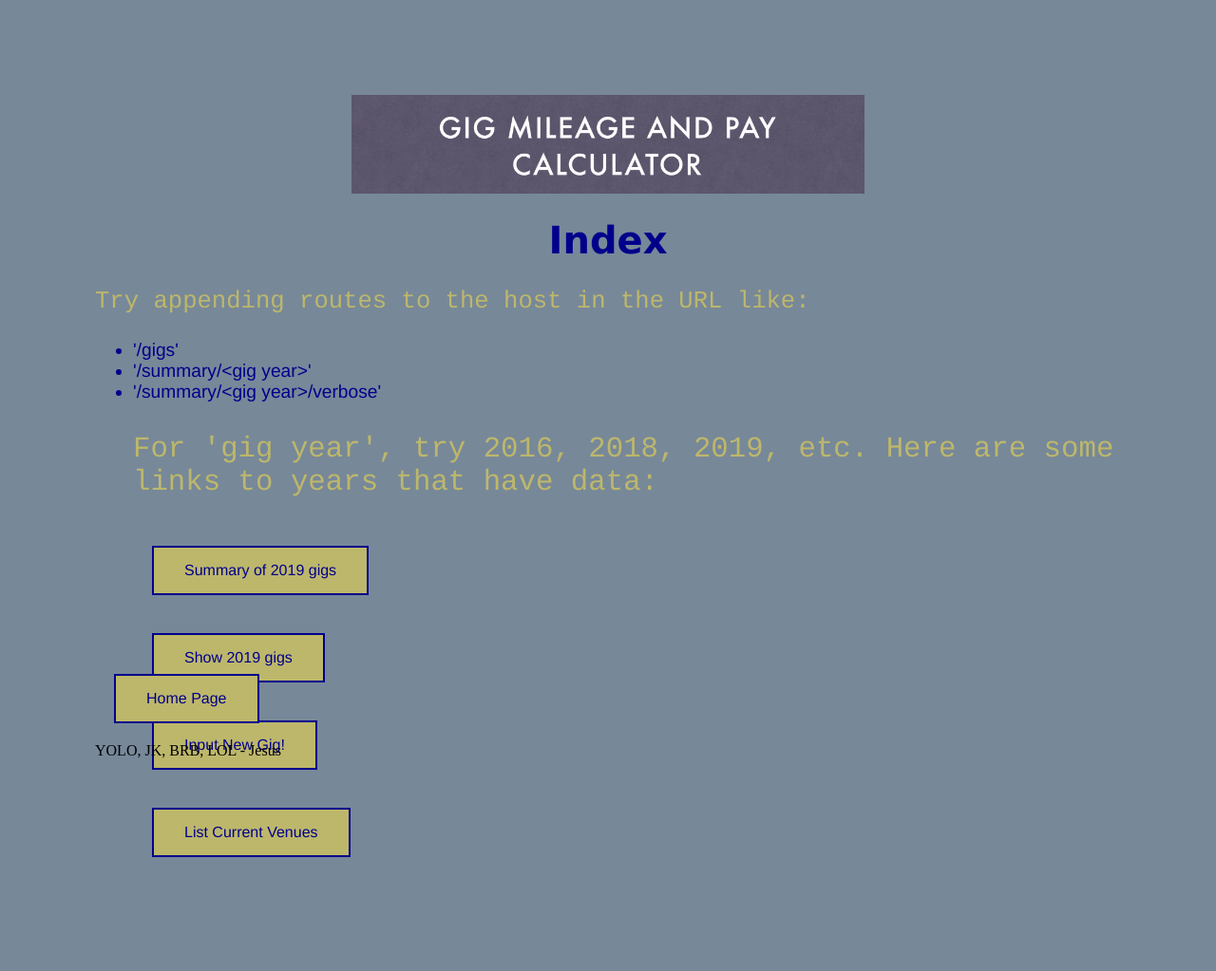
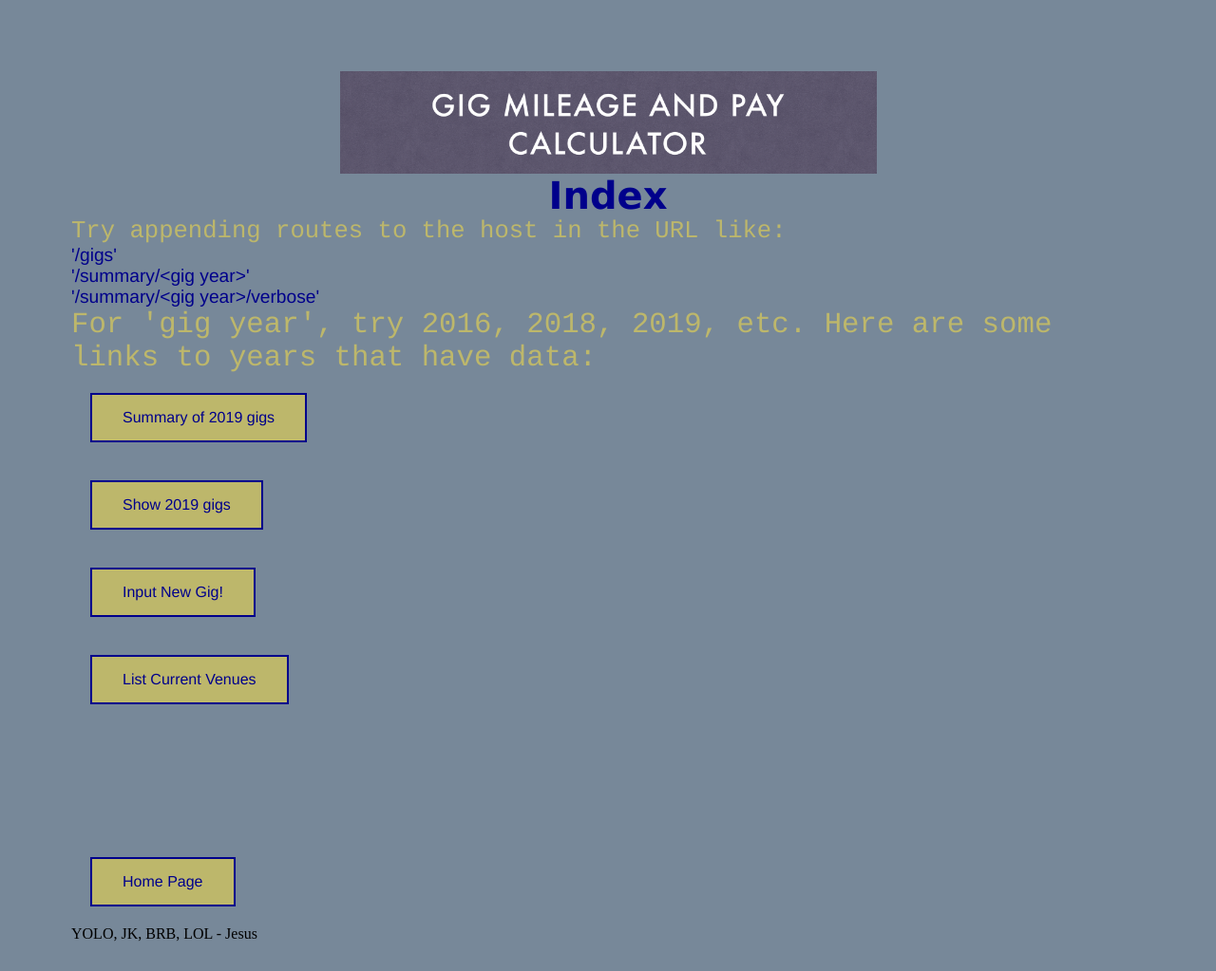
Before and after one commit to stuarth-inova/gig-mileage-and-pay, a Flask app: page / in a window 1280 px wide. Shown: the whole page at 95% size. After the commit the page ends 992 px from the top, so only its background shows below. Run offline with Flask 2, Linux system fonts and the light colour scheme.

Commit message:
this works ok only - from youtube video

```diff
--- a/static/style2.css
+++ b/static/style2.css
@@ -1,19 +1,46 @@
+* {
+  margin: 0;
+  padding: 0;
+}
+
+html {
+  height: 100%;
+}
+
+body {
+  height:100%;
+  background: LightSlateGray;
+  margin: 75px;
+}
+
+#container {
+  min-height: 100%;
+}
+
+#content {
+  overflow: auto;
+  padding-bottom: 100px;
+}
+
 h1 {
   color: DarkBlue;
   font-family: verdana;
   font-size: 250%;
   text-align: center;
 }
+
 h3 {
   color: DarkBlue;
   font-family: arial;
   font-size: 180%;
 }
+
 h4, ul {
   color: DarkBlue;
   font-family: helvetica;
   font-size: 120%;
 }
+
 p  {
   color: DarkKhaki;
   font-family: courier;
@@ -50,6 +77,8 @@ select {
 }
 
 .FancyTable {
+  padding: 5px;
+  margin: 10px;
   border: 1px solid black;
   font-family: arial;
   color: DarkBlue;
@@ -74,12 +103,9 @@ HeaderImage {
   height: 175px;
 }
 
-body {
-    background: LightSlateGray;
-    margin: 100px;
+footer {
+    position: relative;
+    height: 100px;
+    margin-top: -100px;
+    clear: both;
 }
-
-footer {
-    position: fixed;
-    bottom: 0px;
-}
--- a/templates/index.html
+++ b/templates/index.html
@@ -26,3 +26,6 @@
     </form>
 </ul>
 {% endblock %}
+{% block footer %}
+  {{ super() }}
+{% endblock %}
```
